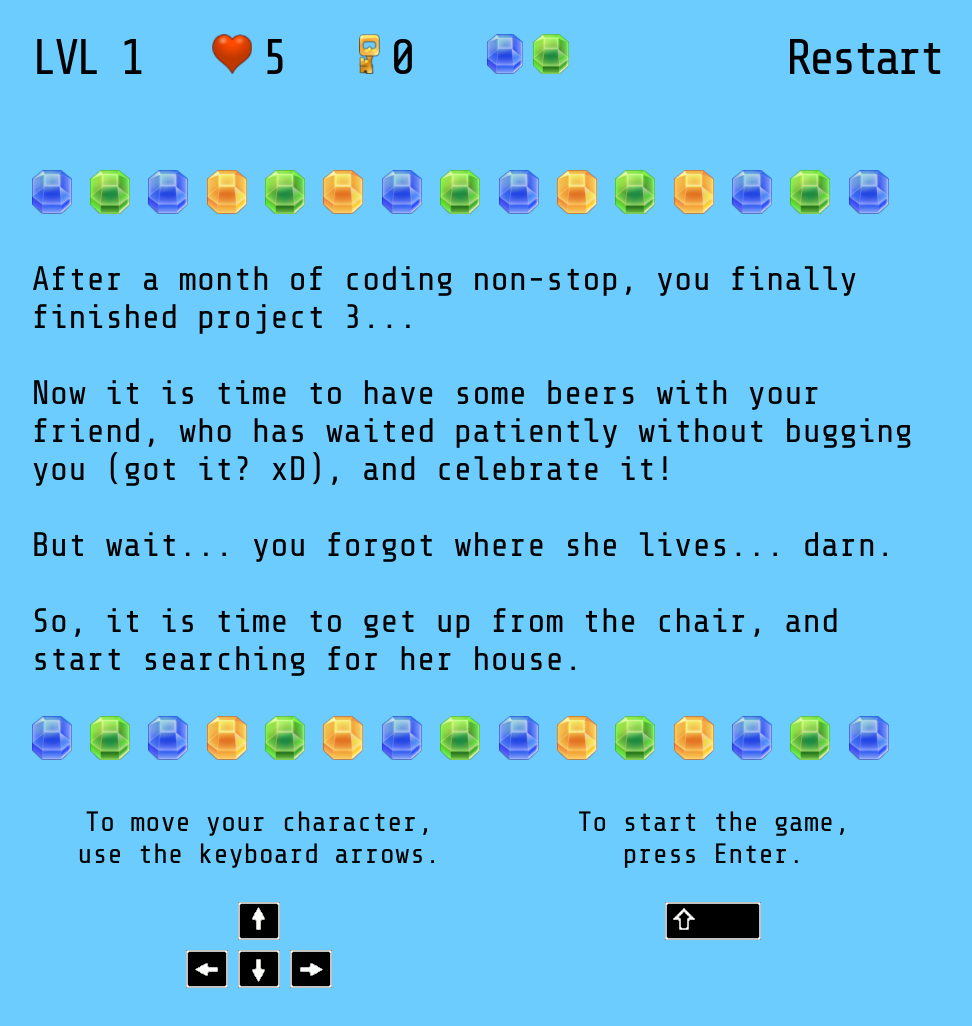
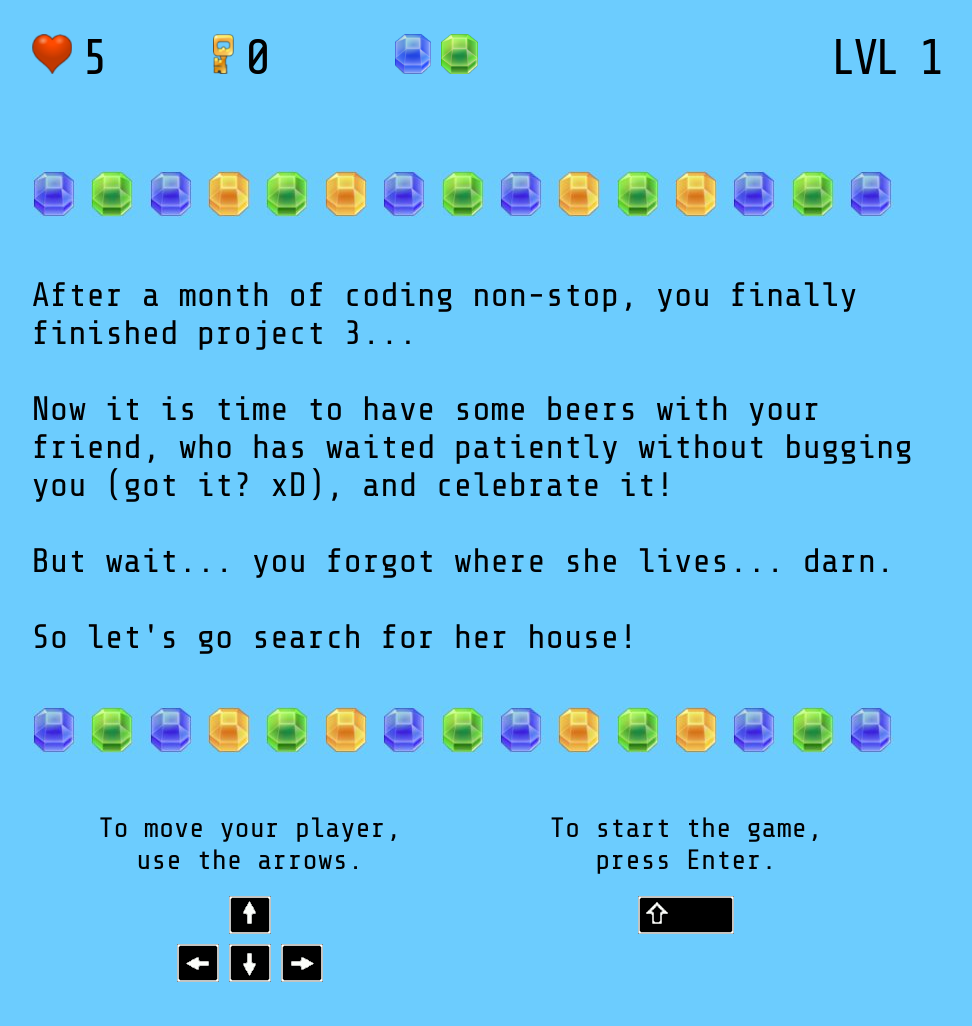
Before and after one commit to IreneMarin/FEND-project-3-arcade, a plain HTML site: page index.html in a window 1280 px wide. Shown: the top 1026 px of the page, without its empty margins (154-1126 px from the left). Drawn offline with nearby package versions, Linux system fonts and the light colour scheme.

Commit message:
html page

```diff
--- a/css/style.css
+++ b/css/style.css
@@ -4,6 +4,8 @@ body {
     background: #6cccfe;
     font-family: 'Share Tech Mono', sans-serif;
 }
+
+/* Menu */
 #menu {
     width: 909px;
     height: 90px;
@@ -17,32 +19,43 @@ body {
 }
 .lifes {
     float: left;
-    padding-right: 70px;
+    width: 20%;
 }
 .keys {
     float: left;
-    padding-right: 70px;
+    width: 20%;
 }
 .gems {
     float: left;
+    width: 20%;
 }
 .level {
-    float: left;
-    padding-right: 70px;
-    letter-spacing: -5px;
-}
-.start {
     float: right;
     text-align: right;
+    width: 25%;
     letter-spacing: -5px;
 }
 
+/* Opening screen */
 #opening {
     width: 909px;
     height: 760px;
-    margin: 50px auto 0;
+    margin: 0 auto;
     text-align: left;
     font-size: 34px;
+}
+#opening img {
+    padding: 50px 0;
+}
+.instructions {
+    float: left;
+    width: 34%;
+    font-size: 28px;
+    text-align: center;
+    padding: 0 7%;
+}
+#opening .instructions img {
+    padding: 20px 0 0 0;
 }
 
 #dialog1, #dialog2, #dialog3, #dialog4 {
--- a/index.html
+++ b/index.html
@@ -7,66 +7,37 @@
     <link rel="stylesheet" href="css/style.css">
 </head>
 <body>
+    <!-- Menu during the game, for the stats -->
     <div id="menu">
-        <div class="level">LVL <span id="numberLevel"></span></div>
         <div class="lifes"><img src="images/menu-heart.png"><span id="numberLifes"></span></div>
         <div class="keys"><img src="images/menu-key.png"><span id="numberKeys"></span></div>
         <div class="gems"><span id="hasGems"></span></div>
-        <div class="start">Restart</div>
+        <div class="level">LVL <span id="numberLevel"></span></div>
     </div>
+
+    <!-- Start screen of the game -->
     <div id="opening">
-        <img src="images/menu-gem-blue.png" width="40">
-        <img src="images/menu-gem-green.png" width="40">
-        <img src="images/menu-gem-blue.png" width="40">
-        <img src="images/menu-gem-orange.png" width="40">
-        <img src="images/menu-gem-green.png" width="40">
-        <img src="images/menu-gem-orange.png" width="40">
-        <img src="images/menu-gem-blue.png" width="40">
-        <img src="images/menu-gem-green.png" width="40">
-        <img src="images/menu-gem-blue.png" width="40">
-        <img src="images/menu-gem-orange.png" width="40">
-        <img src="images/menu-gem-green.png" width="40">
-        <img src="images/menu-gem-orange.png" width="40">
-        <img src="images/menu-gem-blue.png" width="40">
-        <img src="images/menu-gem-green.png" width="40">
-        <img src="images/menu-gem-blue.png" width="40">
-        <br><br>
+        <img src="images/fila-gemes.jpg">
         After a month of coding non-stop, you finally finished project 3...
         <br><br>
         Now it is time to have some beers with your friend, who has waited patiently without bugging you (got it? xD), and celebrate it!
         <br><br>
         But wait... you forgot where she lives... darn.
         <br><br>
-        So, it is time to get up from the chair, and start searching for her house.
-        <br><br>
-        <img src="images/menu-gem-blue.png" width="40">
-        <img src="images/menu-gem-green.png" width="40">
-        <img src="images/menu-gem-blue.png" width="40">
-        <img src="images/menu-gem-orange.png" width="40">
-        <img src="images/menu-gem-green.png" width="40">
-        <img src="images/menu-gem-orange.png" width="40">
-        <img src="images/menu-gem-blue.png" width="40">
-        <img src="images/menu-gem-green.png" width="40">
-        <img src="images/menu-gem-blue.png" width="40">
-        <img src="images/menu-gem-orange.png" width="40">
-        <img src="images/menu-gem-green.png" width="40">
-        <img src="images/menu-gem-orange.png" width="40">
-        <img src="images/menu-gem-blue.png" width="40">
-        <img src="images/menu-gem-green.png" width="40">
-        <img src="images/menu-gem-blue.png" width="40">
-        <br><br>
-        <div style="float: left; width: 50%; font-size: 28px; text-align: center;">
-            To move your character,<br>use the keyboard arrows.<br><br>
+        So let's go search for her house!
+        <img src="images/fila-gemes.jpg">
+        <div class="instructions">
+            To move your player, use the arrows.<br>
             <img src="images/arrows.png">
         </div>
-        <div style="float: left; width: 50%; font-size: 28px; text-align: center;">
-            To start the game,<br>press Enter.<br><br>
+        <div class="instructions">
+            To start the game, press Enter.<br>
             <img src="images/enter.png">
         </div>
-
     </div>
     <div style="clear: both;"></div>
 
+    <!-- Dialogs for each level when the player opens de door -->
     <dialog id="dialog1">
         <p>She is not here...</p>
     </dialog>
```
Also changed, not shown: images/fila-gemes.jpg (added).
